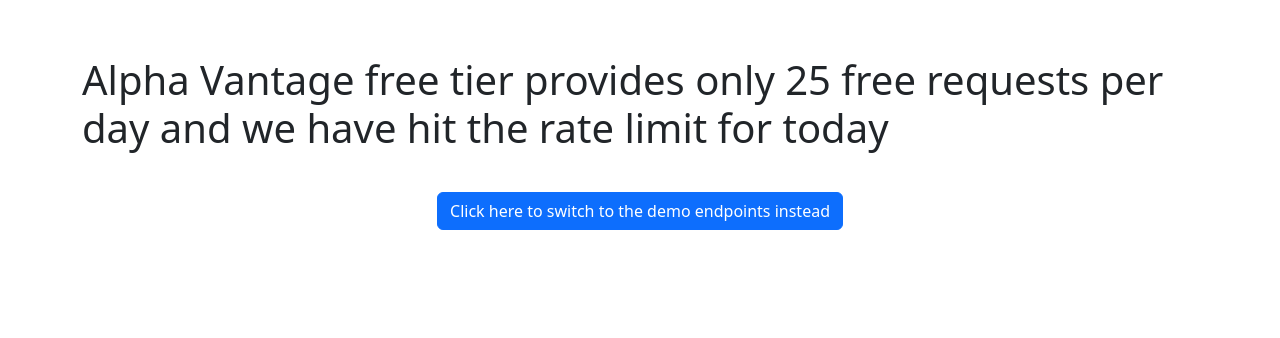
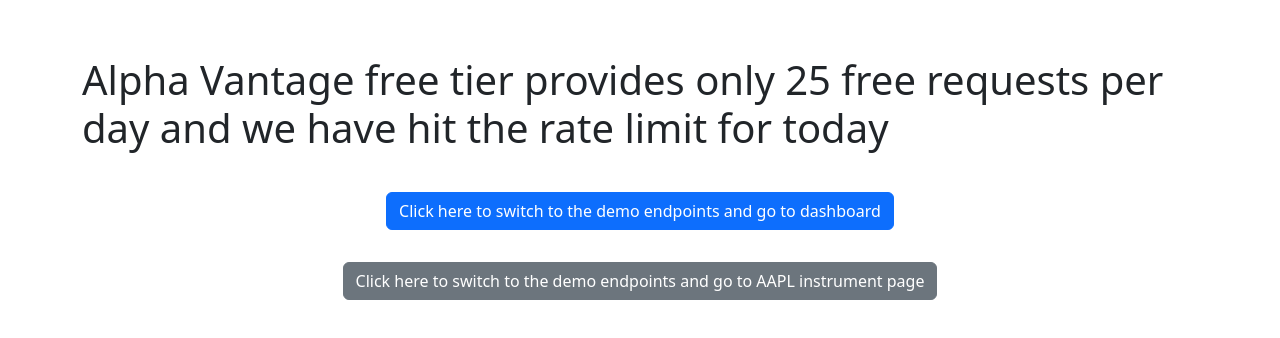
Before and after one commit to jasontslxd/StockWatch, a React (Vite) app: page /rate-limit in a window 1280 px wide. Shown: the top 338 px of the page. Built offline with nearby package versions, Linux system fonts and the light colour scheme; no server answers.

Commit message:
feat: update rate limit navigation to instrument page, update portfolio value display

```diff
--- a/src/components/PortfolioItem/PortfolioItem.tsx
+++ b/src/components/PortfolioItem/PortfolioItem.tsx
@@ -29,7 +29,7 @@
 
   useNavigateOnMissingData({
     shouldNavigate: isRateLimitErrorGlobalQuote,
-    pageToNavigate: Page.NotFound,
+    pageToNavigate: Page.RateLimit,
   });
 
   const unitMovement = currentPrice
--- a/src/components/PortfolioSummary/PorftolioSummary.tsx
+++ b/src/components/PortfolioSummary/PorftolioSummary.tsx
@@ -62,7 +62,7 @@
             <Placeholder xs={12} />
           </Placeholder>
         ) : (
-          `$${totalValue}`
+          `$${totalValue.toFixed(4)}`
         )}
       </h2>
       {renderPortfolioPnL()}
--- a/src/components/WatchlistItem/WatchlistItem.tsx
+++ b/src/components/WatchlistItem/WatchlistItem.tsx
@@ -37,7 +37,7 @@
   useNavigateOnMissingData({
     shouldNavigate:
       isRateLimitErrorTickerHistoricalPrice || isRateLimitErrorGlobalQuote,
-    pageToNavigate: Page.NotFound,
+    pageToNavigate: Page.RateLimit,
   });
 
   const historicalData = mapTickerHistoricalPriceToPoints(
--- a/src/pages/Instrument/Instrument.tsx
+++ b/src/pages/Instrument/Instrument.tsx
@@ -34,7 +34,7 @@
 
   useNavigateOnMissingData({
     shouldNavigate: isRateLimitErrorGlobalQuote,
-    pageToNavigate: Page.NotFound,
+    pageToNavigate: Page.RateLimit,
   });
 
   useEffect(() => {
--- a/src/pages/RateLimit/RateLimit.tsx
+++ b/src/pages/RateLimit/RateLimit.tsx
@@ -9,9 +9,14 @@
   const navigate = useNavigate();
   const { setShouldUseRealUrl } = useContext(UrlContext);
 
-  const onButtonClick = () => {
+  const onDashboardButtonClick = () => {
     setShouldUseRealUrl(false);
     navigate(Page.Dashboard);
+  };
+
+  const onInstrumentButtonClick = () => {
+    setShouldUseRealUrl(false);
+    navigate(Page.Instrument.replace(':ticker', 'AAPL'));
   };
 
   return (
@@ -22,8 +27,12 @@
         have hit the rate limit for today
       </h1>
       <Spacer />
-      <Button variant="primary" onClick={onButtonClick}>
-        Click here to switch to the demo endpoints instead
+      <Button variant="primary" onClick={onDashboardButtonClick}>
+        Click here to switch to the demo endpoints and go to dashboard
+      </Button>
+      <Spacer />
+      <Button variant="secondary" onClick={onInstrumentButtonClick}>
+        Click here to switch to the demo endpoints and go to AAPL instrument page
       </Button>
     </Container>
   );
```
